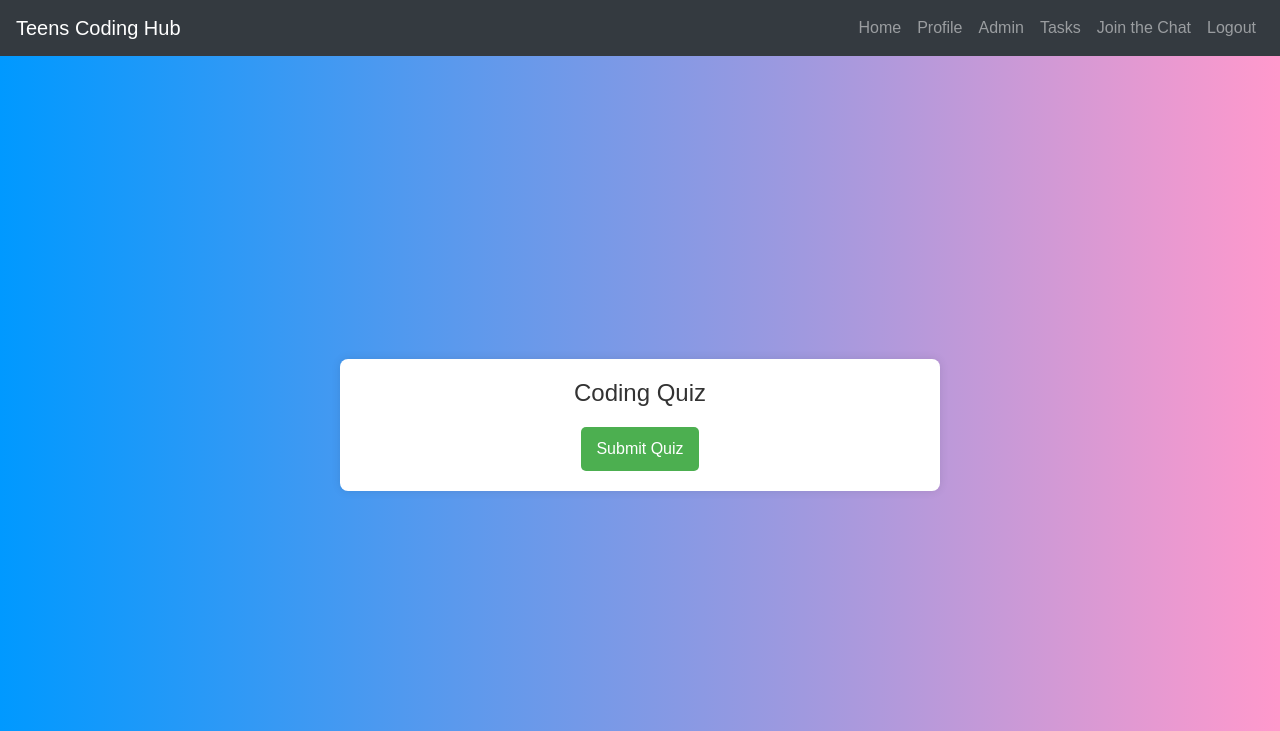
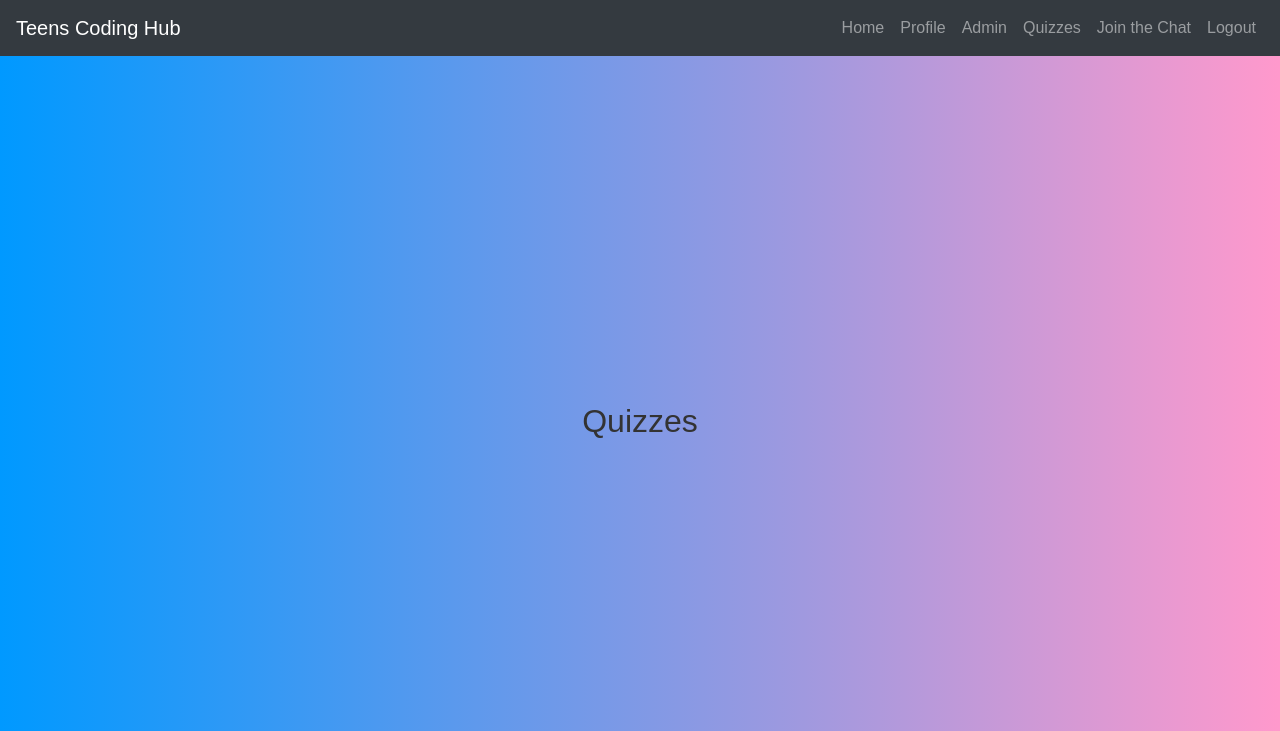
Before and after one commit to Solotole/Webstack-portfolio-project, a Flask app: page /show_quizzes in a window 1280 px wide. Shown: the top 731 px of the page. Run offline with Flask 3, Linux system fonts and the light colour scheme; the visitor is signed in with stand-in values (Sample User, id 1); data that the repository does not hold is empty; some libraries are stand-ins or nearby versions.

Commit message:
task page

```diff
--- a/web_dynamic/templates/chat.html
+++ b/web_dynamic/templates/chat.html
@@ -29,7 +29,7 @@
                         <a class="nav-link" href="{{ url_for('admin.admin') }}"><i class="fa-solid fa-lock"></i>Admin</a>
                     </li>
                     <li class="nav-item">
-                        <a class="nav-link" href="{{ url_for('task.task') }}">Tasks</a>
+                        <a class="nav-link" href="{{ url_for('task.show_quizzes') }}">Quizzes</a>
                     </li>
                     <li class="nav-item">
                         <a class="nav-link" href="{{ url_for('chat.chat', user_id=session.get('id')) }}"><i class="fa-solid fa-comment"></i>Join the Chat</a>
--- a/web_dynamic/templates/layout.html
+++ b/web_dynamic/templates/layout.html
@@ -4,10 +4,9 @@
 <head>
 	<meta charset="utf-8">
 	<title>Teen Coding Hub</title>
-	<!-- link rel="icon" href="./../static/images/icon.png"-->
+	<link rel="icon" href="./../static/images/icon.png">
 	<link rel="stylesheet" href="https://use.fontawesome.com/releases/v5.7.1/css/all.css">
 	<link href="https://stackpath.bootstrapcdn.com/bootstrap/4.5.2/css/bootstrap.min.css" rel="stylesheet">
-	<link rel="stylesheet" href="./../static/styles/styles.css">
 	<link rel="stylesheet" href="./../static/styles/style.css">
 	<link rel="stylesheet" href="./../static/styles/quiz.css">
 </head>
@@ -31,7 +30,7 @@
 					<a class="nav-link" href="{{ url_for('admin.admin') }}">Admin</a>
 				</li>
 				<li class="nav-item">
-					<a class="nav-link" href="{{ url_for('task.task') }}">Tasks</a>
+					<a class="nav-link" href="{{ url_for('task.show_quizzes') }}">Quizzes</a>
 				</li>
 				<li class="nav-item">
 					<a class="nav-link" href="{{ url_for('chat.chat', user_id=session.get('id')) }}">Join the Chat</a>
--- a/web_dynamic/templates/quiz.html
+++ b/web_dynamic/templates/quiz.html
@@ -1,64 +1,18 @@
-<!DOCTYPE html>
-<html lang="en">
-<head>
-  <meta charset="UTF-8">
-  <meta name="viewport" content="width=device-width, initial-scale=1.0">
-  <title>Coding Quiz</title>
-  <link href="https://stackpath.bootstrapcdn.com/bootstrap/4.5.2/css/bootstrap.min.css" rel="stylesheet">
-  <link rel="stylesheet" href="./../static/styles/quiz.css">
-  <link rel="stylesheet" href="./../static/styles/style.css">
-</head>
-<body>
-  <nav class="navbar navbar-expand-lg navbar-dark bg-dark fixed-top">
-		<a class="navbar-brand" href="#">Teens Coding Hub</a>
-		<button class="navbar-toggler" type="button" data-toggle="collapse" data-target="#navbarNav"
-			aria-controls="navbarNav" aria-expanded="false" aria-label="Toggle navigation">
-			<span class="navbar-toggler-icon"></span>
-		</button>
-		<div class="collapse navbar-collapse" id="navbarNav">
-			<ul class="navbar-nav ml-auto">
-				<li class="nav-item">
-					<a class="nav-link" href="{{ url_for('home') }}"> Home</a>
-				</li>
-				<li class="nav-item">
-					<a class="nav-link" href="{{ url_for('profile') }}">Profile</a>
-				</li>
-				<li class="nav-item">
-					<a class="nav-link" href="{{ url_for('admin.admin') }}">Admin</a>
-				</li>
-				<li class="nav-item">
-					<a class="nav-link" href="{{ url_for('task.task') }}">Tasks</a>
-				</li>
-				<li class="nav-item">
-					<a class="nav-link" href="{{ url_for('chat.chat', user_id=session.get('id')) }}">Join the Chat</a>
-				</li>
-				<li class="nav-item">
-					<a class="nav-link" href="{{ url_for('logout') }}"> Logout</a>
-				</li>
-			</ul>
-		</div>
-	</nav>
+{% extends "layout.html" %}
 
-  <div class="quiz-container">
-    <h1>Coding Quiz</h1>
-    <form action="/submit-quiz" method="POST">
-      {% for item in questions_with_answers %}
-        <div class="question">
-	  <p>{{ loop.index }}. {{ item.question.question }}</p>
-	  {% for answer in item.answers %}
-	    <label>
-	      <input type="radio" name="question{{ loop.index }}" value="{{ answer.id }}">
-	      {{ answer }}
-	    </label>
-	  {% endfor %}
-	</div>
-      {% endfor %}
-      <button type="submit" class="submit-btn">Submit Quiz</button>
-    </form>
-  </div>
-
-  <script src="https://code.jquery.com/jquery-3.5.1.slim.min.js"></script>
-  <script src="https://cdn.jsdelivr.net/npm/@popperjs/core@2.5.2/dist/umd/popper.min.js"></script>
-  <script src="https://stackpath.bootstrapcdn.com/bootstrap/4.5.2/js/bootstrap.min.js"></script>
-</body>
-</html>
+{% block content %}
+<!--div class="container mt-5"-->
+<div>
+	<h2 class="text-center">Quizzes</h2>
+	<div class="list-group">
+		{% for quiz in quizzes.values() %}
+		<li>
+			<a href="{{ url_for('question.show_task', quiz_id=quiz.id) }}" class="list-group-item list-group-item-action">
+				<p>Quiz titile: {{ quiz.title }}</p>
+				<p>Quiz description: {{ quiz.description }}</p>
+			</a>
+		</li>
+		{% endfor %}
+    	</div>
+</div>
+{% endblock %}
```
Also changed, not shown: web_dynamic/templates/admin.html (+3 -26 lines), web_dynamic/templates/home.html (+27 -9 lines), web_dynamic/templates/profile.html (+4 -9 lines), web_dynamic/templates/task.html (added, +68 -0 lines).
